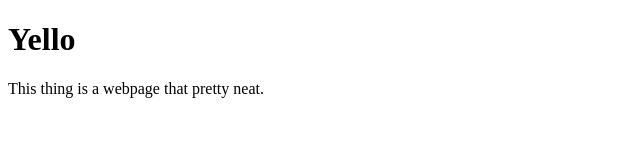
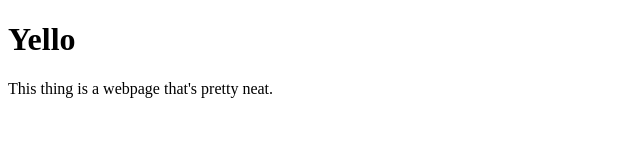
Before and after one commit to Sixtiess/dsw-first-page-, a plain HTML site: page index.html in a window 1280 px wide. Shown: the full height of the page, 0-640 px from the left. Drawn offline with Linux system fonts and the light colour scheme.

Commit message:
Update index.html

```diff
--- a/index.html
+++ b/index.html
@@ -5,6 +5,6 @@
   </head>
   <body>
     <h1>Yello</h1>
-    <p>This thing is a webpage that pretty neat.</p>
+    <p>This thing is a webpage that's pretty neat.</p>
   </body>
 </html>
```
